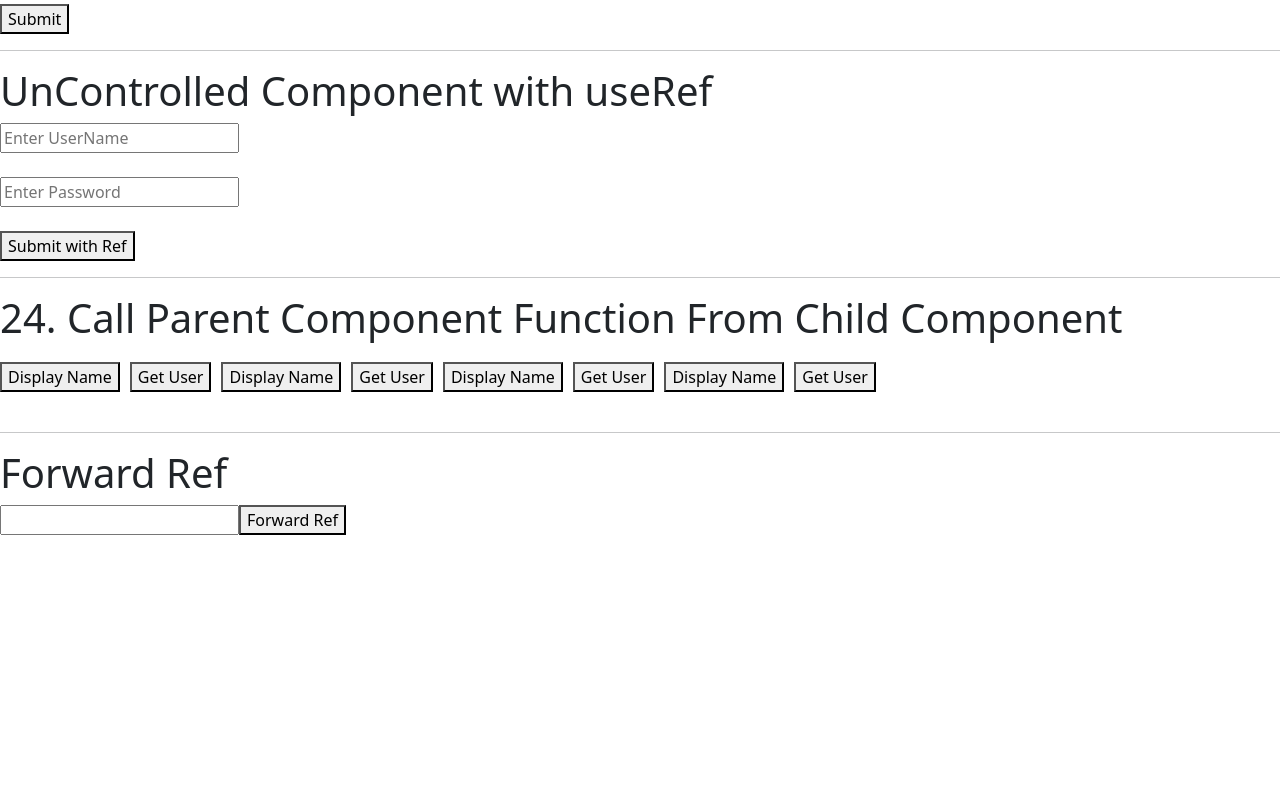
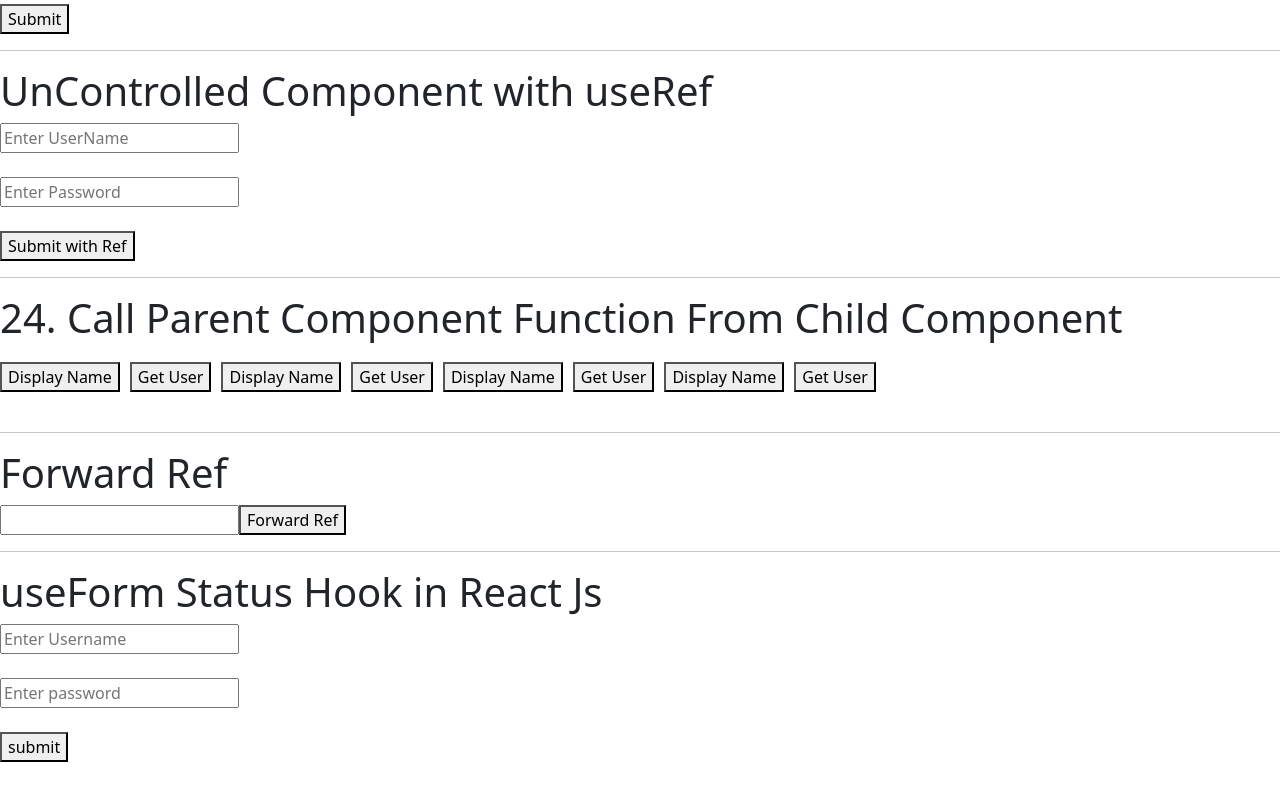
Before and after one commit to prachipundir29/react-project, a React app in the folder basic-react-practice/react-blog2/: page / in a window 1280 px wide. Shown: the part 5406-6206 px from the top of the page. Before the commit the page ends 5941 px from the top, so only its background shows below. Built offline with nearby package versions, Linux system fonts and the light colour scheme; the HTML template or start-up script is replaced by a standard one.

Commit message:
useForm Status Hook

```diff
--- a/basic-react-practice/react-blog2/src/App.jsx
+++ b/basic-react-practice/react-blog2/src/App.jsx
@@ -13,6 +13,7 @@ import UseRef from "./Components/UseRef.jsx";
 import UnControlledComponent from "./Components/UnControlledComponent.jsx";
 import ParentComponent from "./Components/ParentComponent.jsx";
 import PforwardRef from "./Components/PforwardRef.jsx";
+import UseFormStatusHook from "./Components/UseFormStatus.jsx";
 
 function App() {
   //Input Value
@@ -344,6 +345,10 @@ function App() {
       <hr />
       {/* 25. Forward Ref in React Js */}
      <PforwardRef/>
+
+      <hr />
+      {/* 26. React Form Status Hook in React Js */}
+      <UseFormStatusHook/>
     </>
   );
 }
--- /dev/null
+++ b/basic-react-practice/react-blog2/src/Components/UseFormStatus.jsx
@@ -0,0 +1,38 @@
+import React from 'react'
+import {useFormStatus, UseFormStatus} from 'react-dom'
+
+const UseFormStatusHook = () => {
+
+    const handleSubmit = async() => {
+     await new Promise(res => setTimeout(res, 2000));
+      console.log("Submit");
+
+
+    }
+
+    function CustomerForm(){
+        const {pending} = useFormStatus()
+        console.log(pending);
+
+       return(
+        <div>
+        <input type="text" placeholder='Enter Username' />
+        <br /><br />
+        <input type="password" placeholder='Enter password' />
+        <br /><br />
+        <button disabled={pending}  style={{marginBottom:"40px"}}>{pending?'Submitting...':'submit'}</button>
+        </div>
+       )
+    }
+
+  return (
+    <>
+      <h1>useForm Status Hook in React Js</h1>
+        <form action={handleSubmit}>
+            <CustomerForm />
+        </form>
+    </>
+  )
+}
+
+export default UseFormStatusHook
```
